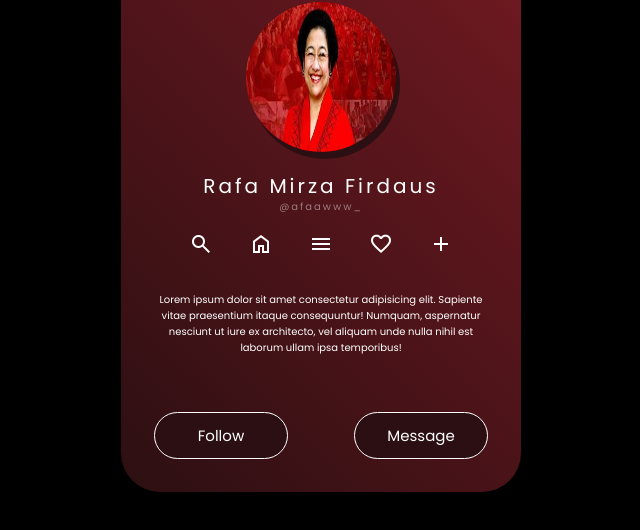
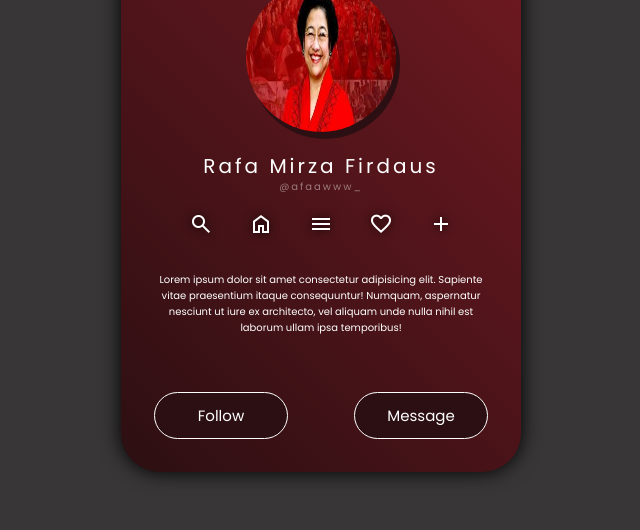
Before and after one commit to R4mFaaaw/FrontEnd-Challenge, a plain HTML site: page Web Project/Project/NameCard/index.html in a window 1280 px wide. Shown: the part 98-628 px from the top of the page, without its empty margins (319-959 px from the left). Drawn offline with nearby package versions, Linux system fonts and the light colour scheme.

Commit message:
Revisi 1

```diff
--- a/Web Project/Project/NameCard/style.css
+++ b/Web Project/Project/NameCard/style.css
@@ -1,7 +1,7 @@
 *{
     color: #fff;
     font-family: poppins;
-    background: #000;
+    background: #383636;
 }
 .box {
     display: flex;
@@ -9,9 +9,10 @@
     justify-content: center;
     height: 550px;
     width: 400px;
-    margin: 40px;
+    margin: 20px;
     background-image: linear-gradient(45deg, #2C0F12, #711921);
     border-radius: 39px;
+    box-shadow: 0px 0px 20px black;
 }
 .logo{
     display: flex;
@@ -72,6 +73,7 @@
     text-decoration: none;
     background-color: transparent;
     font-size: 24px;
+    text-shadow: 0px 0px 10px black;
 }
 .simbol a:hover{
     font-size: 30px;
```
